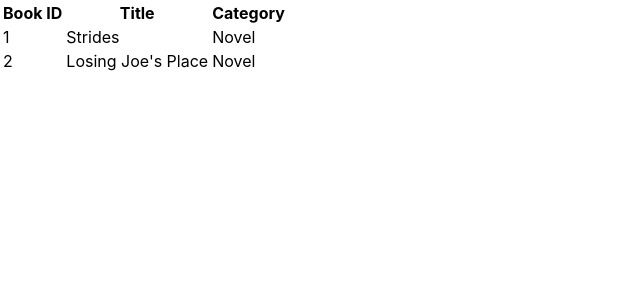
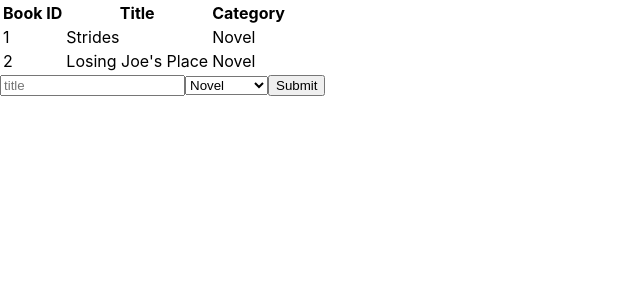
Before and after one commit to cdrani/book-cms, a React (Create React App) app: page / in a window 1280 px wide. Shown: the top 300 px of the page, without its empty margins (0-640 px from the left). Built offline with nearby package versions, Linux system fonts and the light colour scheme.

Commit message:
BooksForm component

```diff
--- a/src/components/App.js
+++ b/src/components/App.js
@@ -1,13 +1,13 @@
 import React, { Component } from 'react'
-import BooksList from './BooksList'
-//import BooksForm from './BooksForm'
+import BooksList from '../containers/BooksList'
+import BooksForm from './BooksForm'
 
 class App extends Component {
   render() {
     return (
       <div className="App">
         <BooksList />
-        {/* <BooksForm /> */}{' '}
+        <BooksForm />
       </div>
     )
   }
--- /dev/null
+++ b/src/components/BooksForm.js
@@ -0,0 +1,27 @@
+import React from 'react'
+
+const BooksForm = () => {
+  const categories = [
+    'Novel',
+    'Biography',
+    'History',
+    'Horror',
+    'Kids',
+    'Learning',
+    'Sci-Fi'
+  ]
+
+  return (
+    <form>
+      <input placeholder="title" />
+      <select>
+        {categories.map(category => (
+          <option key={category}>{category}</option>
+        ))}
+      </select>
+      <button>Submit</button>
+    </form>
+  )
+}
+
+export default BooksForm
--- a/src/components/BooksList.js
+++ b/src/containers/BooksList.js
@@ -1,6 +1,6 @@
 import React from 'react'
 import { connect } from 'react-redux'
-import Book from './Book'
+import Book from '../components/Book'
 
 const BooksList = ({ books }) => (
   <table>
```
